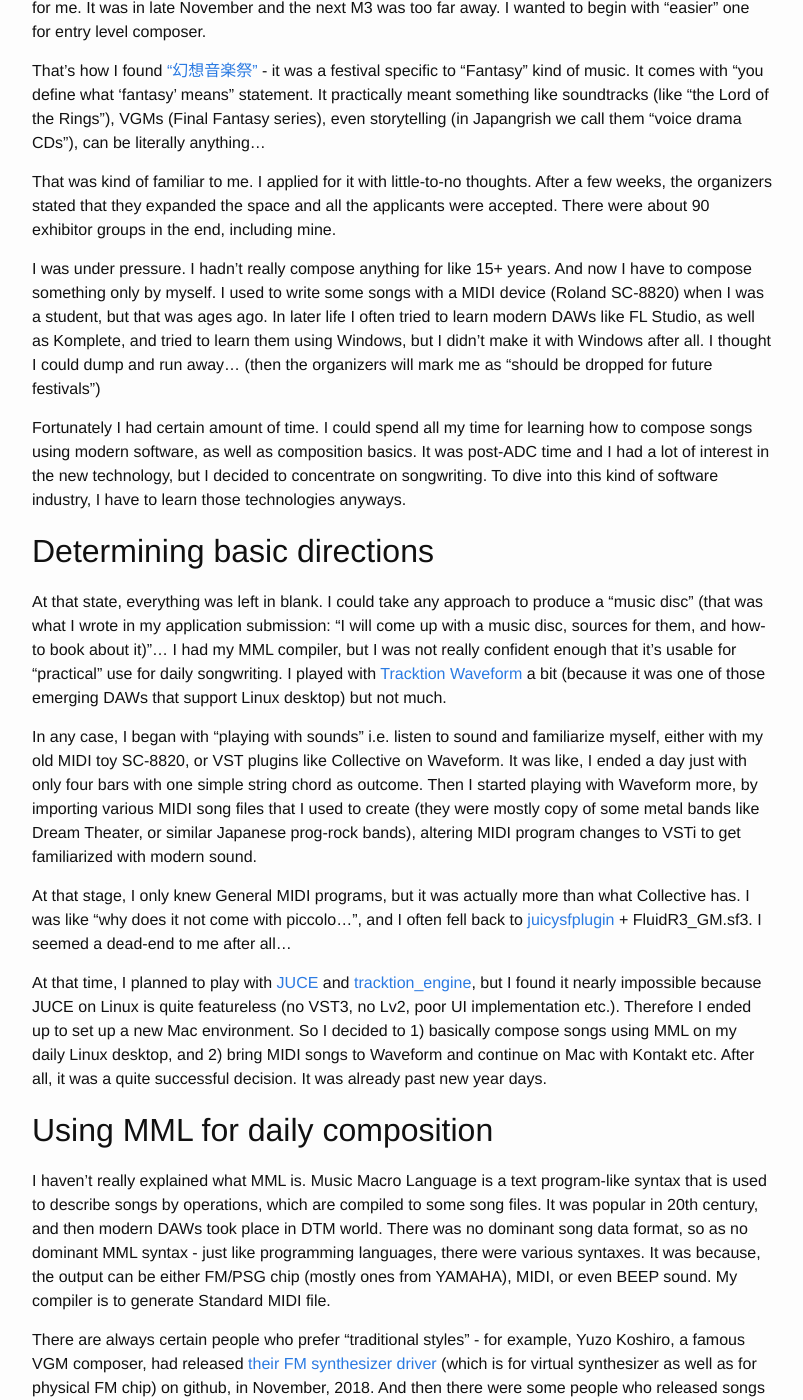
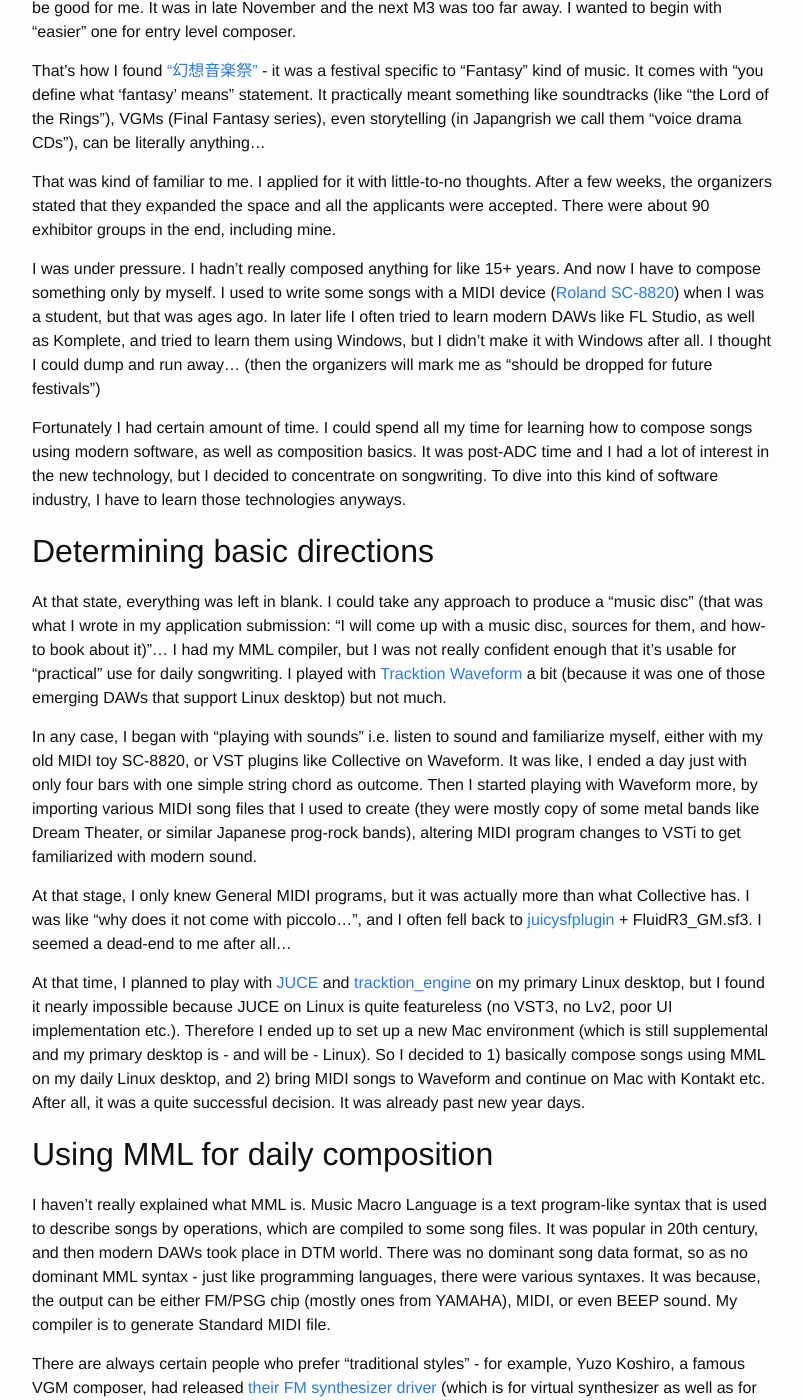
Before and after one commit to atsushieno/atsushieno.github.io, a Jekyll site: the page built from _posts/2019-03-08-_.md, in a window 1280 px wide and 1400 px high, scrolled down 1571 px. Shown: the whole window, without its empty margins (238-1041 px from the left). Built offline with Jekyll 4.4.1, drawn with Linux system fonts in a browser that asks for light colours; our own code applies the rules of GitHub Pages for plain Markdown files; some of the changed text lies outside the part shown.

Commit message:
Revert "Revert "_""
This reverts commit d1986da4fc920758ed4e4b893cf5e84012f85f61.

```diff
--- a/_posts/2019-03-08-_.md
+++ b/_posts/2019-03-08-_.md
@@ -25,13 +25,13 @@
 
 I felt incompetent. They were mostly songwriters and they were mostly developers at the same time. I wasn't. I have been developing MML (music macro language) compiler which is all about songwriting in text, but I didn't produce music with it... at least, a lot. I did some, but it was like in 199x and then I only "ported" some old compositions to my own language. That was kind of dogfooding, but I should have done more of those. I wasn't indeed much confident with my own principles "I can compose songs with my own toolchains".
 
-I thought that I should begin something. The first thing I tried was to attend to something like [M3](http://www.m3net.jp/), one of the biggest indie music festival which inherits in-house Comic-Market-like culture, with 10,000 visitors and 1000-ish exhibitors. I had some experience with that kind of "festival", so I thought it would be good for me. It was in late November and the next M3 was too far away. I wanted to begin with "easier" one for entry level composer.
+I thought that I should begin something. The first thing that came to my mind was something like [M3](http://www.m3net.jp/), one of the biggest indie music festival which inherits in-house Comic-Market-like culture, with 10,000 visitors and 1000-ish exhibitors. I had some experience with that kind of "festival", so I thought it would be good for me. It was in late November and the next M3 was too far away. I wanted to begin with "easier" one for entry level composer.
 
 That's how I found ["幻想音楽祭"](http://gensouongaku.info/fes/) - it was a festival specific to "Fantasy" kind of music. It comes with "you define what 'fantasy' means" statement. It practically meant something like soundtracks (like "the Lord of the Rings"), VGMs (Final Fantasy series), even storytelling (in Japangrish we call them "voice drama CDs"), can be literally anything...
 
 That was kind of familiar to me. I applied for it with little-to-no thoughts. After a few weeks, the organizers stated that they expanded the space and all the applicants were accepted. There were about 90 exhibitor groups in the end, including mine.
 
-I was under pressure. I hadn't really compose anything for like 15+ years. And now I have to compose something only by myself. I used to write some songs with a MIDI device (Roland SC-8820) when I was a student, but that was ages ago. In later life I often tried to learn modern DAWs like FL Studio, as well as Komplete, and tried to learn them using Windows, but I didn't make it with Windows after all. I thought I could dump and run away... (then the organizers will mark me as "should be dropped for future festivals")
+I was under pressure. I hadn't really composed anything for like 15+ years. And now I have to compose something only by myself. I used to write some songs with a MIDI device ([Roland SC-8820](https://en.wikipedia.org/wiki/Roland_Sound_Canvas)) when I was a student, but that was ages ago. In later life I often tried to learn modern DAWs like FL Studio, as well as Komplete, and tried to learn them using Windows, but I didn't make it with Windows after all. I thought I could dump and run away... (then the organizers will mark me as "should be dropped for future festivals")
 
 Fortunately I had certain amount of time. I could spend all my time for learning how to compose songs using modern software, as well as composition basics. It was post-ADC time and I had a lot of interest in the new technology, but I decided to concentrate on songwriting. To dive into this kind of software industry, I have to learn those technologies anyways.
 
@@ -44,7 +44,7 @@
 
 At that stage, I only knew General MIDI programs, but it was actually more than what Collective has. I was like "why does it not come with piccolo...", and I often fell back to [juicysfplugin](https://github.com/Birch-san/juicysfplugin) + FluidR3_GM.sf3. I seemed a dead-end to me after all...
 
-At that time, I planned to play with [JUCE](https://github.com/WeAreROLI/JUCE/) and [tracktion_engine](https://github.com/Tracktion/tracktion_engine/issues), but I found it nearly impossible because JUCE on Linux is quite featureless (no VST3, no Lv2, poor UI implementation etc.). Therefore I ended up to set up a new Mac environment. So I decided to 1) basically compose songs using MML on my daily Linux desktop, and 2) bring MIDI songs to Waveform and continue on Mac with Kontakt etc. After all, it was a quite successful decision. It was already past new year days.
+At that time, I planned to play with [JUCE](https://github.com/WeAreROLI/JUCE/) and [tracktion_engine](https://github.com/Tracktion/tracktion_engine/issues) on my primary Linux desktop, but I found it nearly impossible because JUCE on Linux is quite featureless (no VST3, no Lv2, poor UI implementation etc.). Therefore I ended up to set up a new Mac environment (which is still supplemental and my primary desktop is - and will be - Linux). So I decided to 1) basically compose songs using MML on my daily Linux desktop, and 2) bring MIDI songs to Waveform and continue on Mac with Kontakt etc. After all, it was a quite successful decision. It was already past new year days.
 
 
 ## Using MML for daily composition
```
Also changed, not shown: 1 other file.
